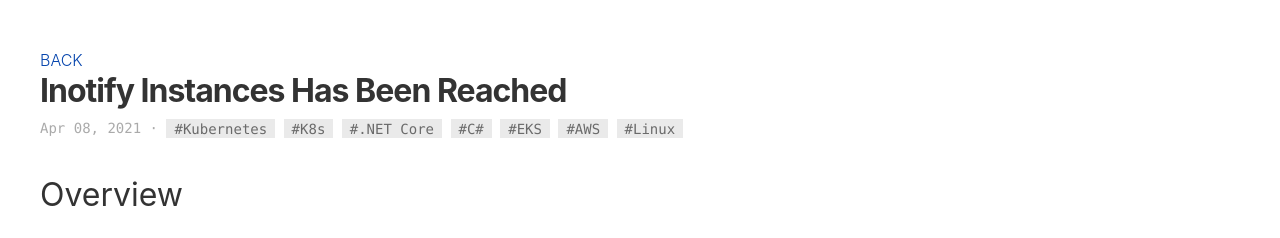
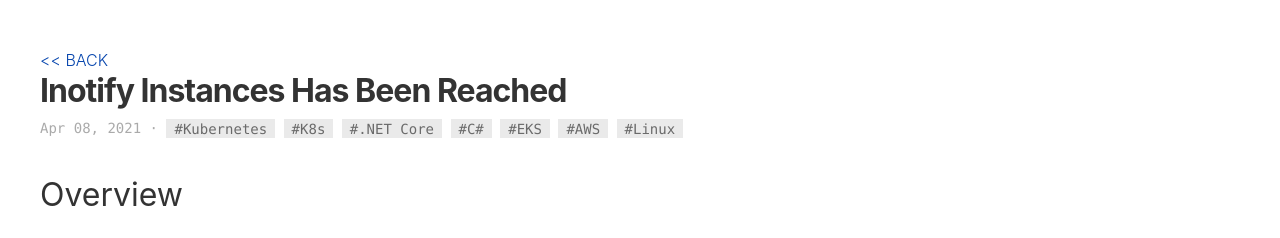
Before and after one commit to anthonyliriano/anthonyliriano.github.io, a Jekyll site: the page built from _posts/2021-04-08-21-configured-user-limit-128-on-the-number-of-inotify-instances-has-been-reached.md, in a window 1280 px wide. Shown: the top 238 px of the page. Built offline with Jekyll 4.4.1, drawn with Linux system fonts in a browser that asks for light colours.

```diff
--- a/_layouts/post.html
+++ b/_layouts/post.html
@@ -1,7 +1,7 @@
 ---
 layout: default
 ---
-<a href="/">BACK</a>
+<a href="/"> << BACK</a>
 <article class="post" itemscope itemtype="http://schema.org/BlogPosting">
   <header class="post-header">
     <h1 class="post-title" itemprop="name headline">{{ page.title }}</h1>
```
